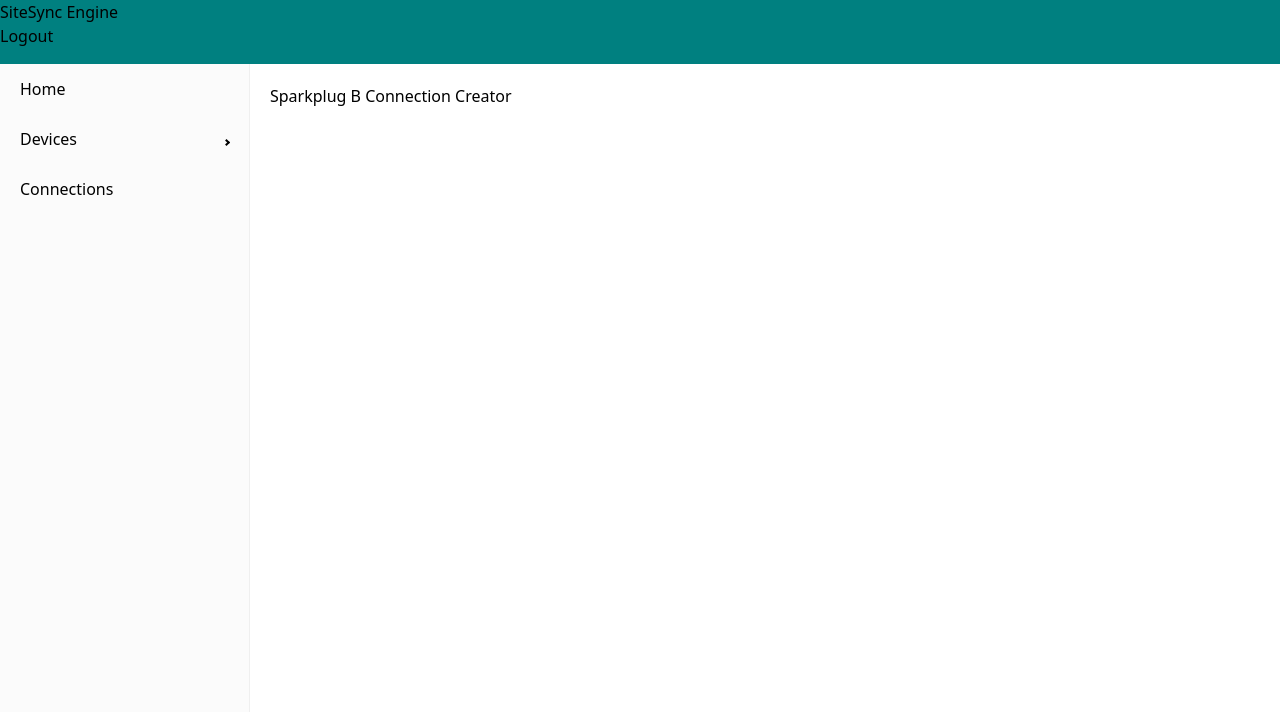
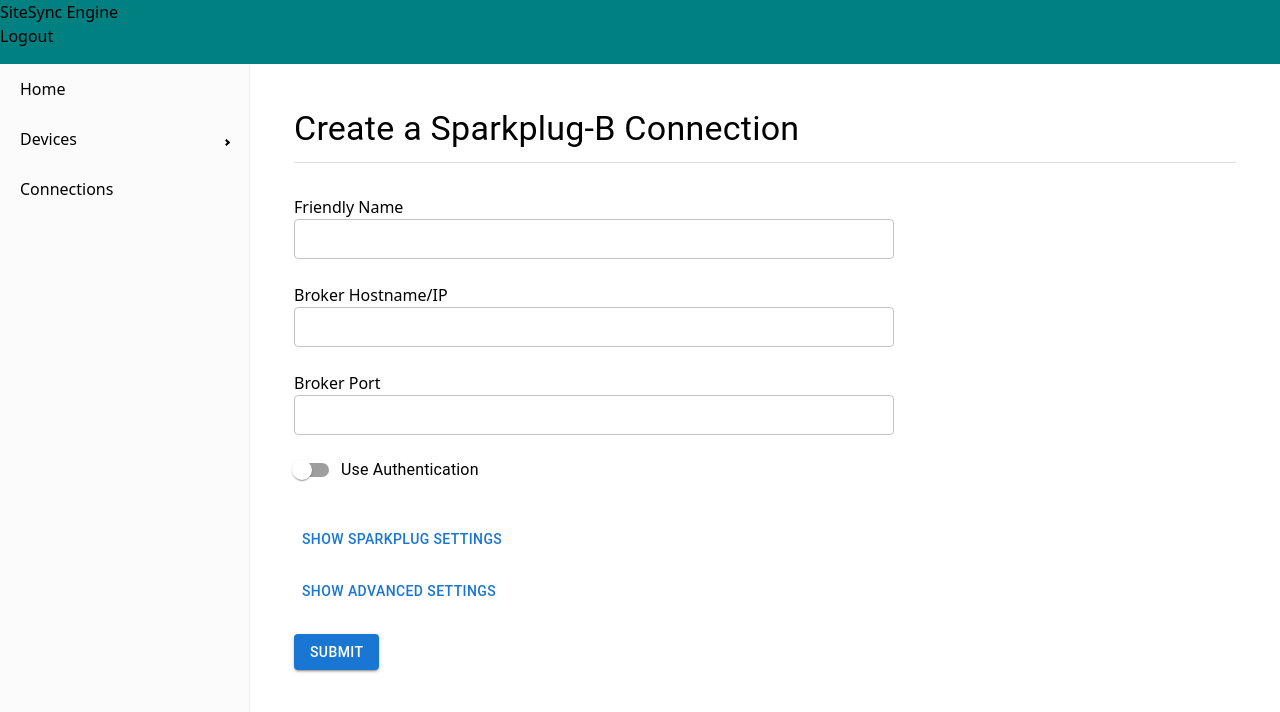
Before and after one commit to SiteSyncDevs/engine-frontend, a React (Vite) app: page /connections/add/sparkplug-b in a window 1280 px wide. Shown: the top 712 px of the page. Built offline with nearby package versions, Linux system fonts and the light colour scheme.

Commit message:
sparkplug-b connection

```diff
--- a/src/components/connections/create/OpcUaConnectionCreator.jsx
+++ b/src/components/connections/create/OpcUaConnectionCreator.jsx
@@ -41,9 +41,8 @@ export default function OpcUaConnectionCreator() {
       clientCertificate,
       clientKey,
       serverCertificate,
-        securityMode,
-        securityPolicy,
-
+      securityMode,
+      securityPolicy,
     };
 
     console.log("Form Data:", formData);
--- a/src/components/connections/create/SparkplugBConnectionCreator.jsx
+++ b/src/components/connections/create/SparkplugBConnectionCreator.jsx
@@ -1,7 +1,199 @@
+import { useState } from "react";
+import TextInput from "../../form/TextInput";
+import FileUpload from "../../form/FileUpload";
+import {
+  Box,
+  Typography,
+  Button,
+  Card,
+  CardContent,
+  Collapse,
+  Divider,
+  FormControlLabel,
+  Switch,
+} from "@mui/material";
+
 export default function SparkplugBConnectionCreator() {
-    return (
-        <div className="grid grid-cols-3 gap-4">
-        <h1>Sparkplug B Connection Creator</h1>
-        </div>
-    );
+  const [showAdvanced, setShowAdvanced] = useState(false);
+  const [showSparkplugSettings, setShowSparkplugSettings] = useState(false);
+  const [useAuthentication, setUseAuthentication] = useState(false);
+  const [friendlyName, setFriendlyName] = useState("");
+  const [brokerHostname, setBrokerHostname] = useState("");
+  const [brokerPort, setBrokerPort] = useState("");
+  const [clientCertificate, setClientCertificate] = useState("");
+  const [clientKey, setClientKey] = useState("");
+  const [serverCertificate, setServerCertificate] = useState("");
+  const [username, setUsername] = useState("");
+  const [password, setPassword] = useState("");
+  const [sparkplugGroupId, setSparkplugGroupId] = useState("");
+  const [sparkplugNodeId, setSparkplugNodeId] = useState("");
+
+  const handleSubmit = () => {
+    const formData = {
+      friendlyName,
+      brokerHostname,
+      brokerPort,
+      useAuthentication,
+      username: useAuthentication ? username : null,
+      password: useAuthentication ? password : null,
+      sparkplugGroupId,
+      sparkplugNodeId,
+      clientCertificate,
+      clientKey,
+      serverCertificate,
+    };
+
+    console.log("Form Data:", formData);
+
+    // You can now send this `formData` object to an API or handle it as needed
+  };
+
+  return (
+    <Box sx={{ padding: 3 }}>
+      {/* Styled Title */}
+      <Typography variant="h4" gutterBottom>
+        Create a Sparkplug-B Connection
+      </Typography>
+      <Divider sx={{ marginBottom: 3 }} />
+
+      {/* Main Form */}
+      <Box display="flex" flexDirection="column" gap={2} maxWidth="600px">
+        <TextInput
+          label="Friendly Name"
+          name="name"
+          onChange={(newValue) => {
+            setFriendlyName(newValue);
+          }}
+        />
+        <TextInput
+          label="Broker Hostname/IP"
+          name="name"
+          onChange={(newValue) => {
+            setBrokerHostname(newValue);
+          }}
+        />
+        <TextInput
+          label="Broker Port"
+          name="name"
+          onChange={(newValue) => {
+            setBrokerPort(newValue);
+          }}
+        />
+
+        {/* Use Authentication Toggle */}
+        <FormControlLabel
+          control={
+            <Switch
+              checked={useAuthentication}
+              onChange={() => setUseAuthentication((prev) => !prev)}
+            />
+          }
+          label="Use Authentication"
+        />
+
+        {/* Username and Password Fields */}
+        <Collapse in={useAuthentication}>
+          <Box display="flex" flexDirection="column" gap={2}>
+            <TextInput
+              label="Username"
+              name="username"
+              onChange={(newValue) => {
+                setUsername(newValue);
+              }}
+            />
+            <TextInput
+              label="Password"
+              type="password"
+              name="password"
+              onChange={(newValue) => {
+                setPassword(newValue);
+              }}
+            />
+          </Box>
+        </Collapse>
+      </Box>
+
+      {/* Advanced Settings Toggle */}
+      <Button
+        variant="text"
+        sx={{ marginTop: 2 }}
+        onClick={() => setShowSparkplugSettings((prev) => !prev)}
+      >
+        {showSparkplugSettings
+          ? "Hide Sparkplug Settings"
+          : "Show Sparkplug Settings"}
+      </Button>
+      <Collapse in={showSparkplugSettings}>
+        <Box mt={2} display="flex" flexDirection="column" gap={2}>
+          <TextInput
+            label="Group ID"
+            name="groupid"
+            onChange={(newValue) => {
+              setSparkplugGroupId(newValue);
+            }}
+            fullWidth={false}
+          />
+          <TextInput
+            label="Node ID"
+            name="nodeid"
+            onChange={(newValue) => {
+              setSparkplugNodeId(newValue);
+            }}
+            fullWidth={false}
+          />
+        </Box>
+      </Collapse>
+      {/* Advanced Settings Toggle */}
+      <Button
+        variant="text"
+        sx={{ marginTop: 2 }}
+        onClick={() => setShowAdvanced((prev) => !prev)}
+      >
+        {showAdvanced ? "Hide Advanced Settings" : "Show Advanced Settings"}
+      </Button>
+
+      {/* Advanced Settings */}
+      <Collapse in={showAdvanced}>
+        <Box mt={2} display="flex" flexDirection="column" gap={2}>
+          <TextInput
+            label="MQTT Client ID"
+            name="clientId"
+            onChange={(newValue) => {
+              setSparkplugGroupId(newValue);
+            }}
+            fullWidth={false}
+          />
+          <FileUpload
+            label="Client Certificate"
+            name="certificate"
+            onFileUpload={(name, contents) => {
+              setClientCertificate(contents);
+            }}
+          />
+          <FileUpload
+            label="Client Key"
+            name="certificate"
+            onFileUpload={(name, contents) => {
+              setClientKey(contents);
+            }}
+          />
+          <FileUpload
+            label="Server Certificate"
+            name="certificate"
+            onFileUpload={(name, contents) => {
+              setServerCertificate(contents);
+            }}
+          />
+        </Box>
+      </Collapse>
+      <Button
+        variant="contained"
+        color="primary"
+        onClick={handleSubmit}
+        sx={{ marginTop: 3 }}
+      >
+        Submit
+      </Button>
+    </Box>
+  );
 }
```
